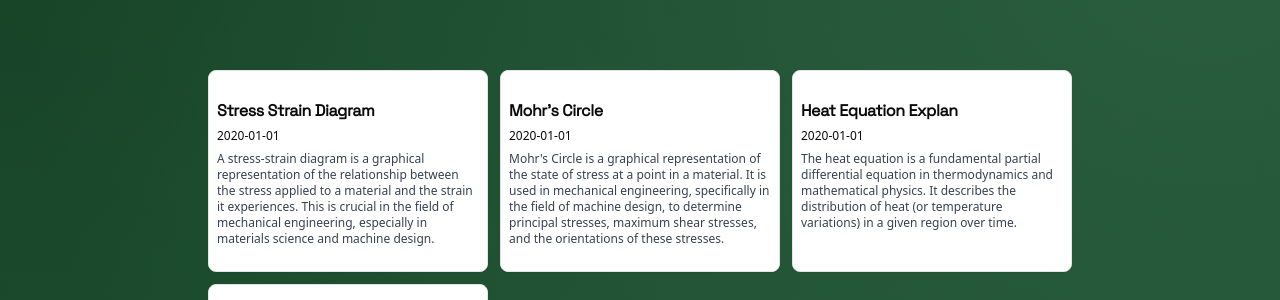
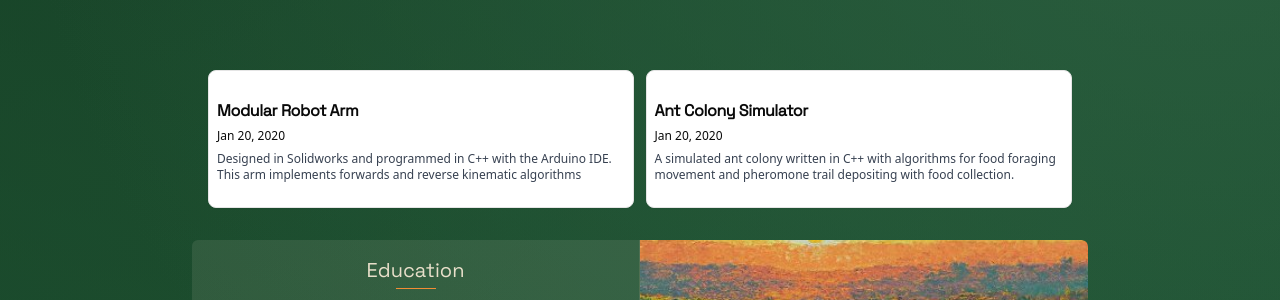
Before and after one commit to rahuljangirwork/rahuljangir.work, a Next.js app: page / in a window 1280 px wide. Shown: the part 652-952 px from the top of the page. Built offline with nearby package versions, Linux system fonts and the light colour scheme.

Commit message:
added dynamic slug route for projects pages, began fixing project cards layout, added directory for projects' md files and js file in lib that reads the metadata and content of these files

```diff
--- a/app/components/project-cards.tsx
+++ b/app/components/project-cards.tsx
@@ -4,7 +4,7 @@ import {
   CardHeader,
   CardTitle,
 } from "@/app/components/ui/card";
-import { getSortedPostsData } from "@/app/lib/blogposts";
+import { getSortedPostsData } from "@/app/lib/projectposts";
 import Link from "next/link";
 import { cn } from "@/app/lib/utils";
 import Markdown from "react-markdown";
@@ -12,12 +12,15 @@ import Markdown from "react-markdown";
 export default async function ProjectCards() {
   const allPostsData = await getSortedPostsData();
   return (
-    <div className="w-full max-w-4xl mx-auto px-4 text-palette-3">
-      <ul className="grid grid-cols-2 md:grid-cols-3 gap-3">
+    <div className="w-full max-w-4xl mx-auto px-4 mb-8">
+      <ul className="flex justify-between gap-3">
         {allPostsData.map(({ id, date, description, title }) => (
           <li key={id}>
             <Card className="flex flex-col overflow-hidden border hover:shadow-lg transition-all duration-300 ease-out h-full">
-              <Link href={`/blog/${id}`} className={cn("block cursor-pointer")}>
+              <Link
+                href={`/projects/${id}`}
+                className={cn("block cursor-pointer")}
+              >
                 <CardHeader className="px-2">
                   <div className="space-y-1">
                     <CardTitle className="mt-1 text-base">{title}</CardTitle>
--- /dev/null
+++ b/app/lib/projectposts.js
@@ -0,0 +1,57 @@
+import fs from "fs";
+import path from "path";
+import matter from "gray-matter";
+
+const postsDirectory = path.join(process.cwd(), "/posts/projects");
+
+export async function getSortedPostsData() {
+  // Get file names under /posts
+  const fileNames = fs.readdirSync(postsDirectory);
+  const allPostsData = fileNames.map((fileName) => {
+    // Remove ".md" from file name to get id
+    const id = fileName.replace(/\.md$/, "");
+
+    // Read markdown file as string
+    const fullPath = path.join(postsDirectory, fileName);
+    const fileContents = fs.readFileSync(fullPath, "utf8");
+
+    // Use gray-matter to parse the post metadata section
+    const matterResult = matter(fileContents);
+
+    // Combine the data with the id
+    return {
+      id,
+      content: matterResult.content,
+      title: matterResult.data.title,
+      date: matterResult.data.date,
+      description: matterResult.data.description,
+      src: matterResult.data.coverImage,
+      ...matterResult.data,
+    };
+  });
+  // Sort posts by date
+  return allPostsData.sort((a, b) => {
+    if (a.date < b.date) {
+      return 1;
+    } else {
+      return -1;
+    }
+  });
+}
+
+export async function getPostData(slug) {
+  const filePath = path.join(postsDirectory, `${slug}.md`);
+  const fileContents = await fs.promises.readFile(filePath, "utf8");
+
+  const matterResult = matter(fileContents);
+
+  // Combine the data with the id
+  return {
+    slug,
+    content: matterResult.content,
+    title: matterResult.data.title,
+    date: matterResult.data.date,
+    src: matterResult.data.coverImage,
+    ...matterResult.data,
+  };
+}
--- /dev/null
+++ b/app/projects/[slug]/page.tsx
@@ -0,0 +1,19 @@
+import Markdown from "react-markdown";
+import remarkMath from "remark-math";
+import rehypeKatex from "rehype-katex";
+import "katex/dist/katex.min.css";
+import { getPostData } from "@/app/lib/projectposts";
+
+export default async function Post({ params }: { params: { slug: string } }) {
+  const postData = await getPostData(params.slug);
+
+  return (
+    <div className="flex flex-col justify-center items-center">
+      <div key={postData.title} className="prose prose-offwhite w-full m-1">
+        <Markdown remarkPlugins={[remarkMath]} rehypePlugins={[rehypeKatex]}>
+          {postData.content}
+        </Markdown>
+      </div>
+    </div>
+  );
+}
--- /dev/null
+++ b/posts/projects/antsimulator.md
@@ -0,0 +1,8 @@
+---
+title: "Ant Colony Simulator"
+date: "Jan 20, 2020"
+description: "A simulated ant colony written in C++ with algorithms for food foraging movement and pheromone trail depositing with food collection."
+coverImage: "/assets/background.jpg"
+---
+
+#
--- /dev/null
+++ b/posts/projects/robotarm.md
@@ -0,0 +1,8 @@
+---
+title: "Modular Robot Arm"
+date: "Jan 20, 2020"
+description: "Designed in Solidworks and programmed in C++ with the Arduino IDE. This arm implements forwards and reverse kinematic algorithms"
+coverImage: "/assets/background.jpg"
+---
+
+#
```
